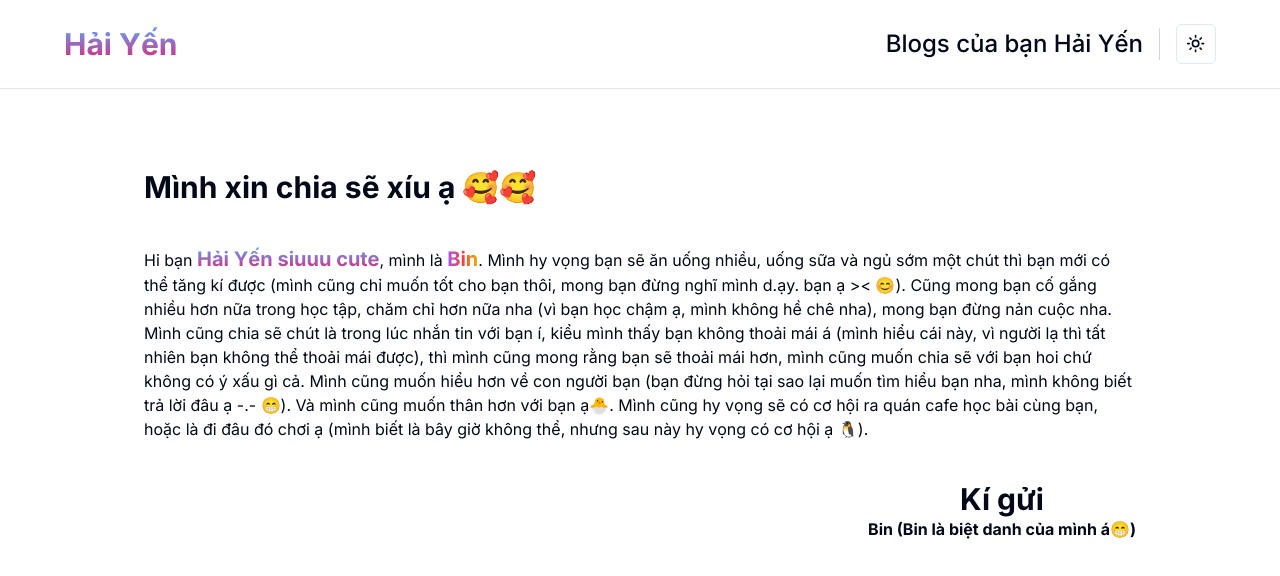
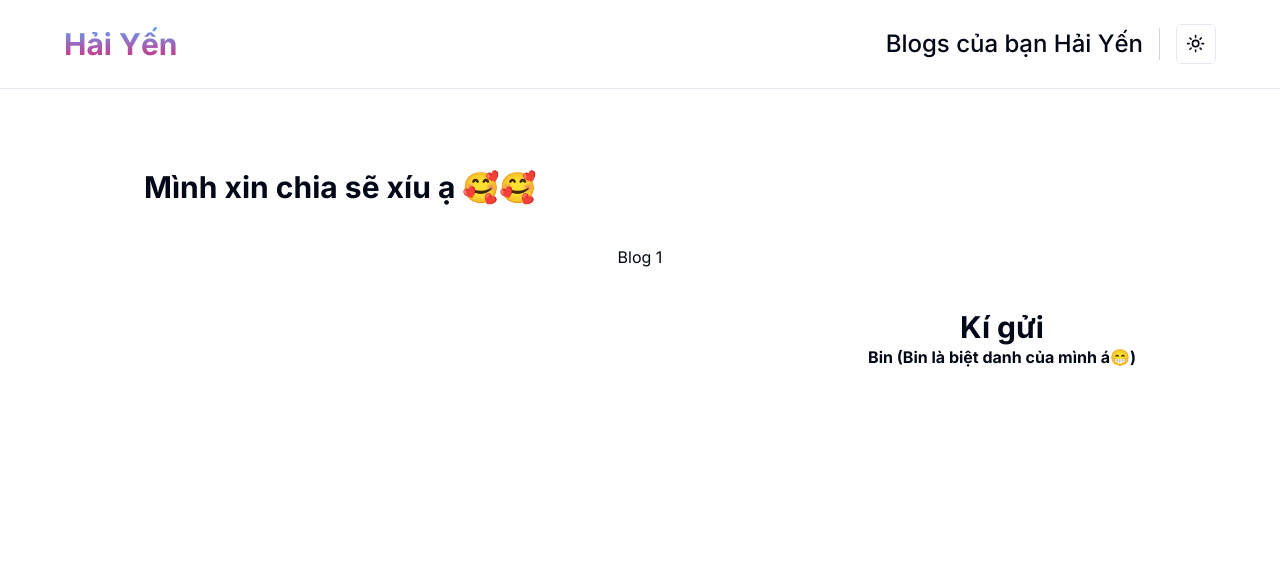
Before and after one commit to vophuocthanh/profile-haiyen, a Next.js app in the folder web/: page /blog/1 in a window 1280 px wide. Shown: the top 576 px of the page. Built offline with nearby package versions, Linux system fonts and the light colour scheme.

Commit message:
update code

```diff
--- a/web/app/(layout)/(routes)/blog/1/page.tsx
+++ b/web/app/(layout)/(routes)/blog/1/page.tsx
@@ -6,7 +6,8 @@ export default function Blog1() {
       <h1 className='text-3xl font-bold mr-auto mb-10'>
         Mình xin chia sẽ xíu ạ 🥰🥰
       </h1>
-      <p>
+      <p>Blog 1</p>
+      {/* <p>
         Hi bạn{' '}
         <span className='text-xl font-bold text-transparent bg-clip-text bg-gradient-to-b from-blue-400 to-pink-600'>
           Hải Yến siuuu cute
@@ -29,7 +30,7 @@ export default function Blog1() {
         vọng sẽ có cơ hội ra quán cafe học bài cùng bạn, hoặc là đi đâu đó chơi
         ạ (mình biết là bây giờ không thể, nhưng sau này hy vọng có cơ hội ạ
         🐧).
-      </p>
+      </p> */}
       <div className='ml-auto text-center mt-10'>
         <h1 className='text-3xl font-bold'>Kí gửi</h1>
         <span className='font-bold'>Bin (Bin là biệt danh của mình á😁)</span>
```
